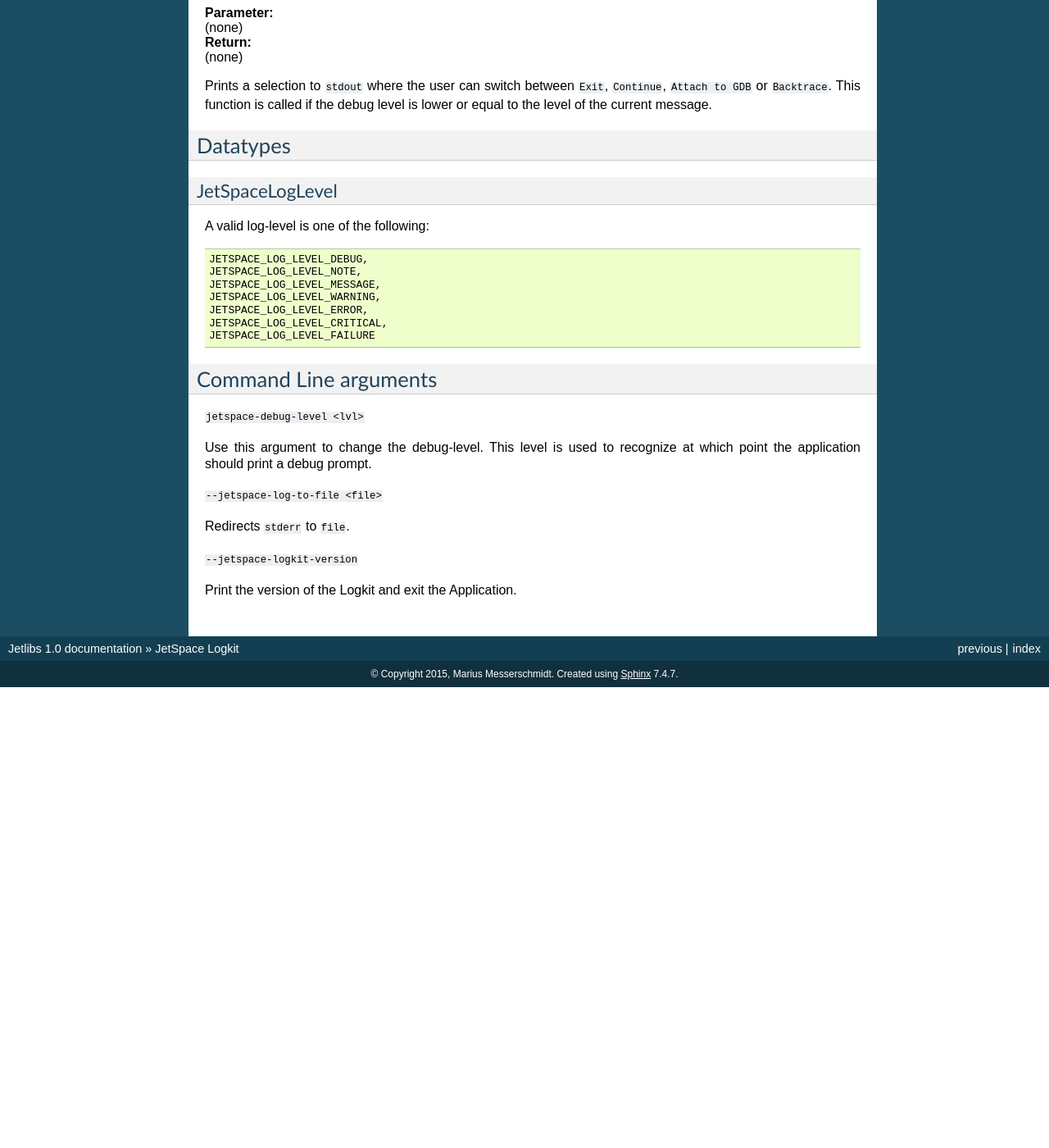
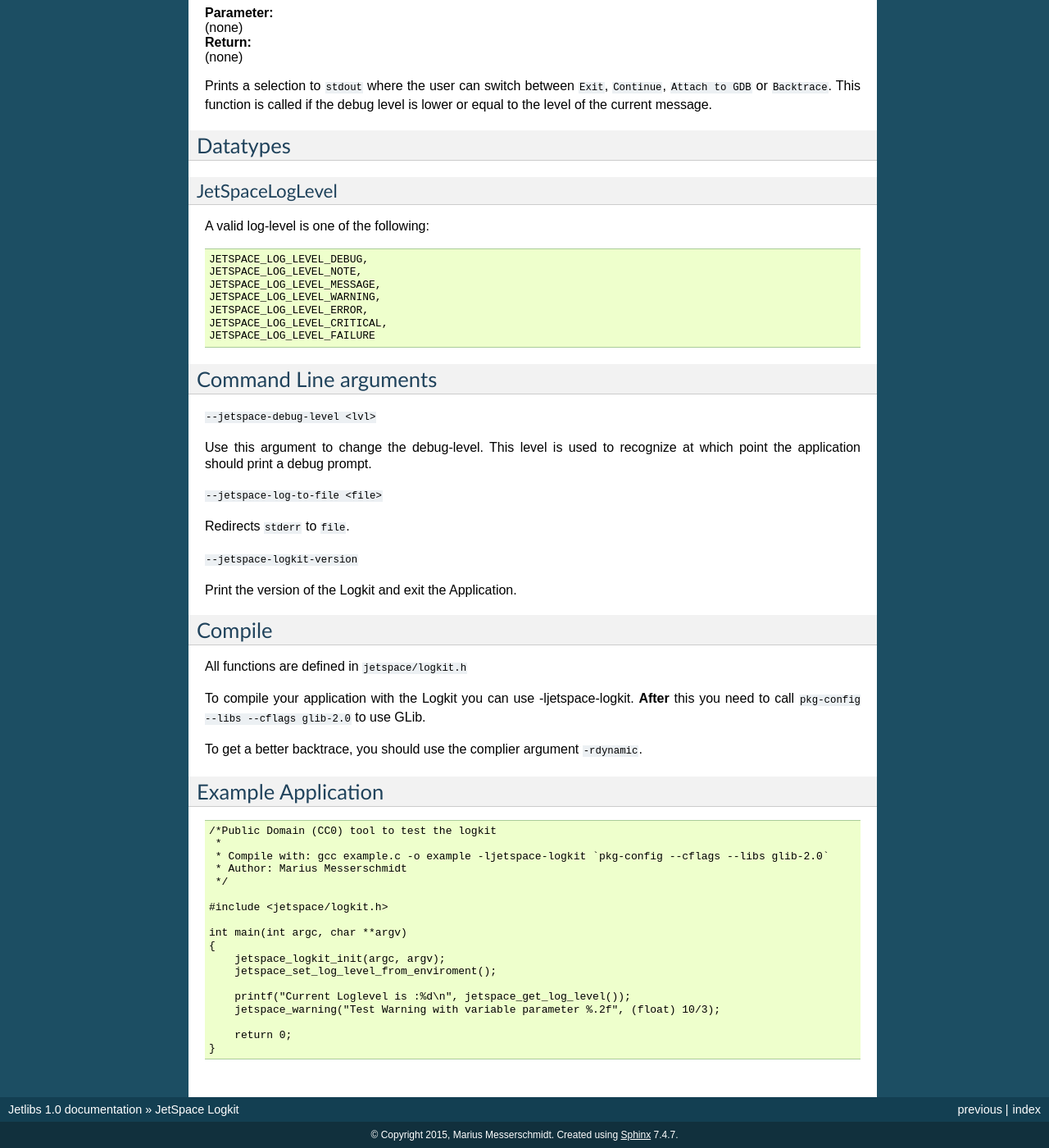
Before and after one commit to jetspace/jetlibs, a Sphinx documentation site: the page built from docs/source/logkit.rst, in a window 1280 px wide and 1400 px high, scrolled down 2571 px. Shown: the whole window at 82% size. Built offline with Sphinx 7.4.7, drawn with Linux system fonts in a browser that asks for light colours; before the commit the page ends 3409 px from its top, so only the background shows below that; some of the changed text lies outside the part shown.

Commit message:
Improved Documentation
Signed-off-by: Marius Messerschmidt <marius.messerschmidt@googlemail.com>

```diff
--- a/docs/source/logkit.rst
+++ b/docs/source/logkit.rst
@@ -99,13 +99,13 @@ Logkit - Logging
 
 ::
 
- void jetspace_debug(msg, ...);
- void jetspace_note(msg, ...);
- void jetspace_message(msg, ...);
- void jetspace_warning(msg, ...);
- void jetspace_error(msg, ...);
- void jetspace_critical(msg, ...);
- void jetspace_failure(msg, ...);
+ void jetspace_debug(char *msg, ...);
+ void jetspace_note(char *msg, ...);
+ void jetspace_message(char *msg, ...);
+ void jetspace_warning(char *msg, ...);
+ void jetspace_error(char *msg, ...);
+ void jetspace_critical(char *msg, ...);
+ void jetspace_failure(char *msg, ...);
 
 | **Parameter:**
 | ``msg`` - Message to log, you can use markup like in ``printf``
@@ -184,7 +184,7 @@ A valid log-level is one of the following::
 Command Line arguments
 -----------------------
 
-``jetspace-debug-level <lvl>``
+``--jetspace-debug-level <lvl>``
 
 Use this argument to change the debug-level. This level is used to recognize at which
 point the application should print a debug prompt.
@@ -198,3 +198,37 @@ Redirects ``stderr`` to ``file``.
 ``--jetspace-logkit-version``
 
 Print the version of the Logkit and exit the Application.
+
+Compile
+-------
+
+All functions are defined in ``jetspace/logkit.h``
+
+To compile your application with the Logkit you can use -ljetspace-logkit. **After** this you
+need to call ``pkg-config --libs --cflags glib-2.0`` to use GLib.
+
+To get a better backtrace, you should use the complier argument ``-rdynamic``.
+
+Example Application
+-------------------
+
+::
+
+ /*Public Domain (CC0) tool to test the logkit
+  *
+  * Compile with: gcc example.c -o example -ljetspace-logkit `pkg-config --cflags --libs glib-2.0`
+  * Author: Marius Messerschmidt
+  */
+
+ #include <jetspace/logkit.h>
+
+ int main(int argc, char **argv)
+ {
+     jetspace_logkit_init(argc, argv);
+     jetspace_set_log_level_from_enviroment();
+
+     printf("Current Loglevel is :%d\n", jetspace_get_log_level());
+     jetspace_warning("Test Warning with variable parameter %.2f", (float) 10/3);
+
+     return 0;
+ }
```
